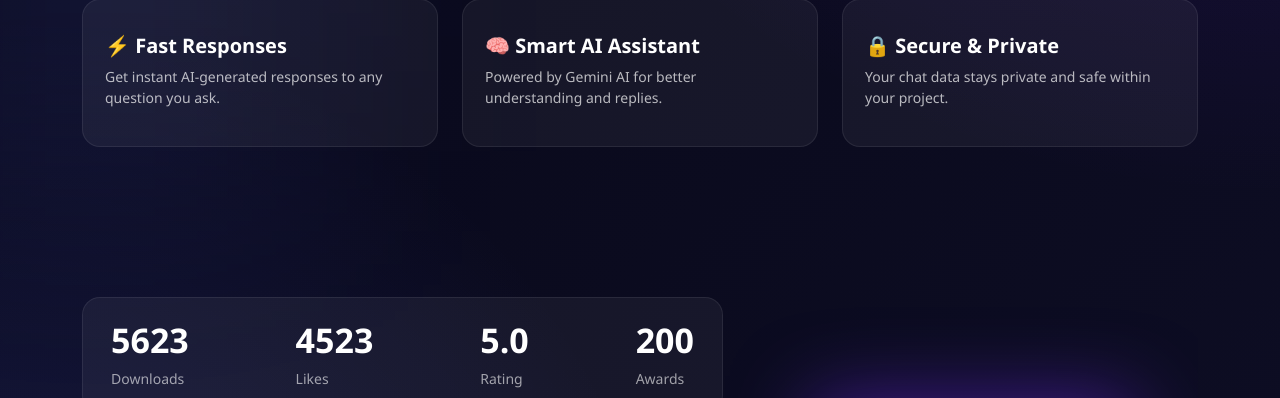
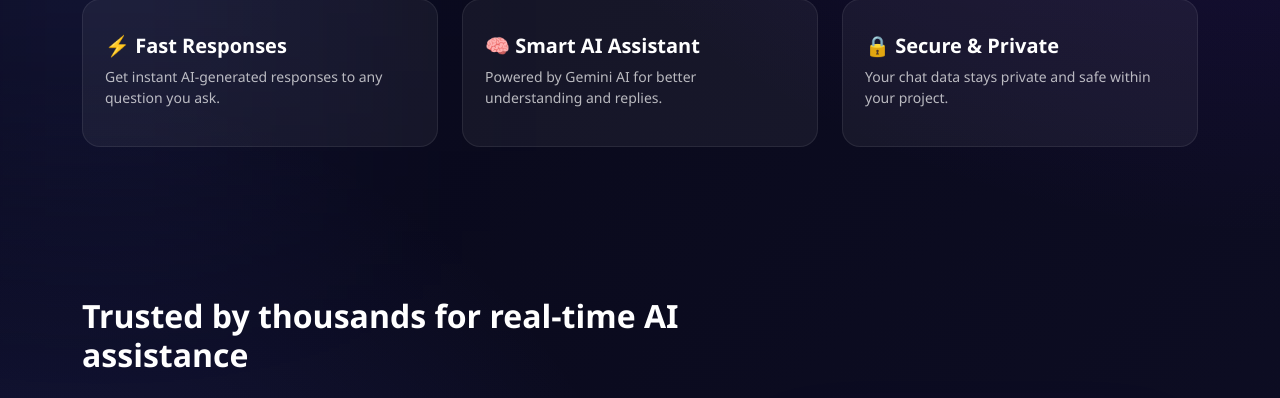
Before and after one commit to Siri2156/Chatbot, a Flask app: page / in a window 1280 px wide. Shown: the part 749-1147 px from the top of the page. Run offline with Flask 3, Linux system fonts and the light colour scheme.

Commit message:
initial commit

```diff
--- a/templates/home.html
+++ b/templates/home.html
@@ -370,7 +370,7 @@ body::after {
       <div class="col-lg-6 text-center">
         <img src="https://cdn-icons-png.flaticon.com/512/4712/4712100.png"
              width="380"
-             class="img-fluid"
+             class="img-fluid bot-image"
              alt="bot">
       </div>
     </div>
@@ -413,6 +413,11 @@ body::after {
 
       <!-- Left Content -->
       <div class="col-lg-7">
+
+        <div class="experience-header mb-4">
+          <h2 class="fw-bold mb-4">Trusted by thousands for real-time AI assistance</h2>
+          <p>Our community loves the fast, reliable support and intuitive experience.</p>
+        </div>
 
         <div class="stats-top d-flex justify-content-between flex-wrap">
 
```
